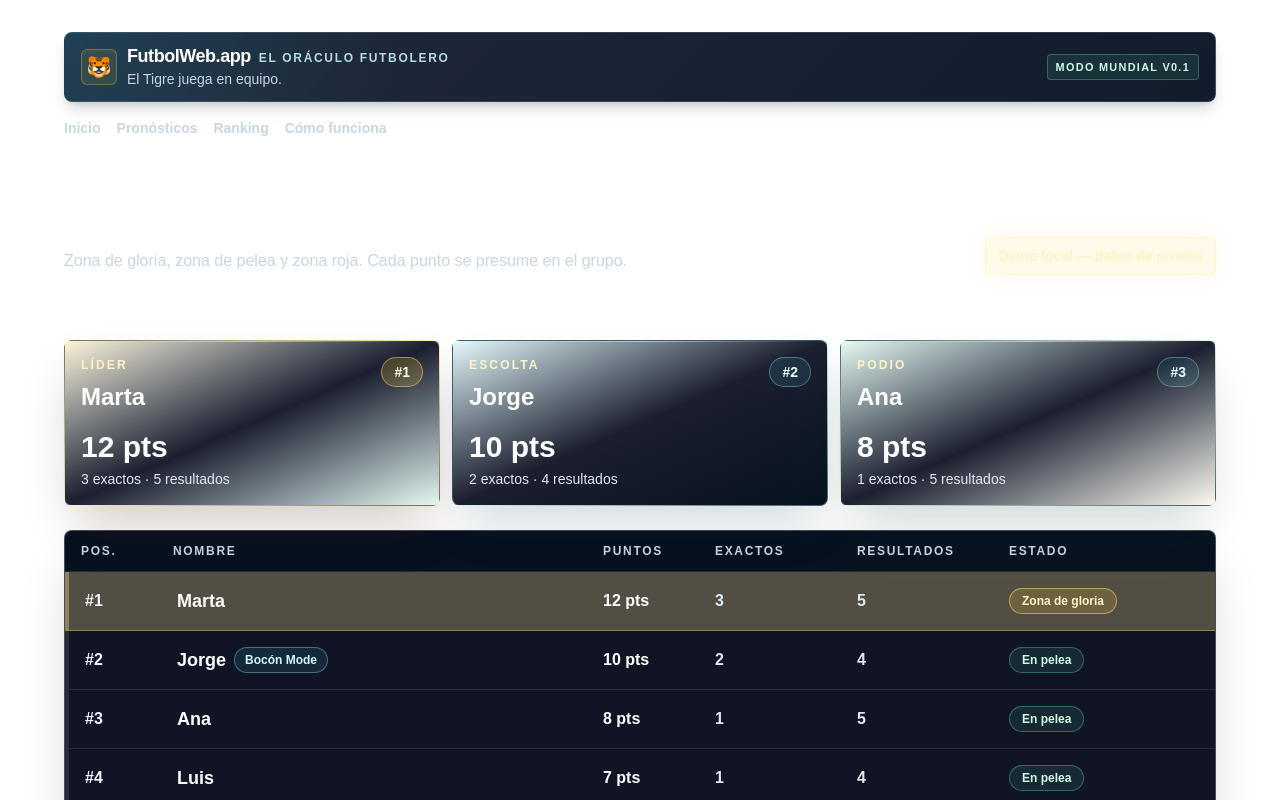
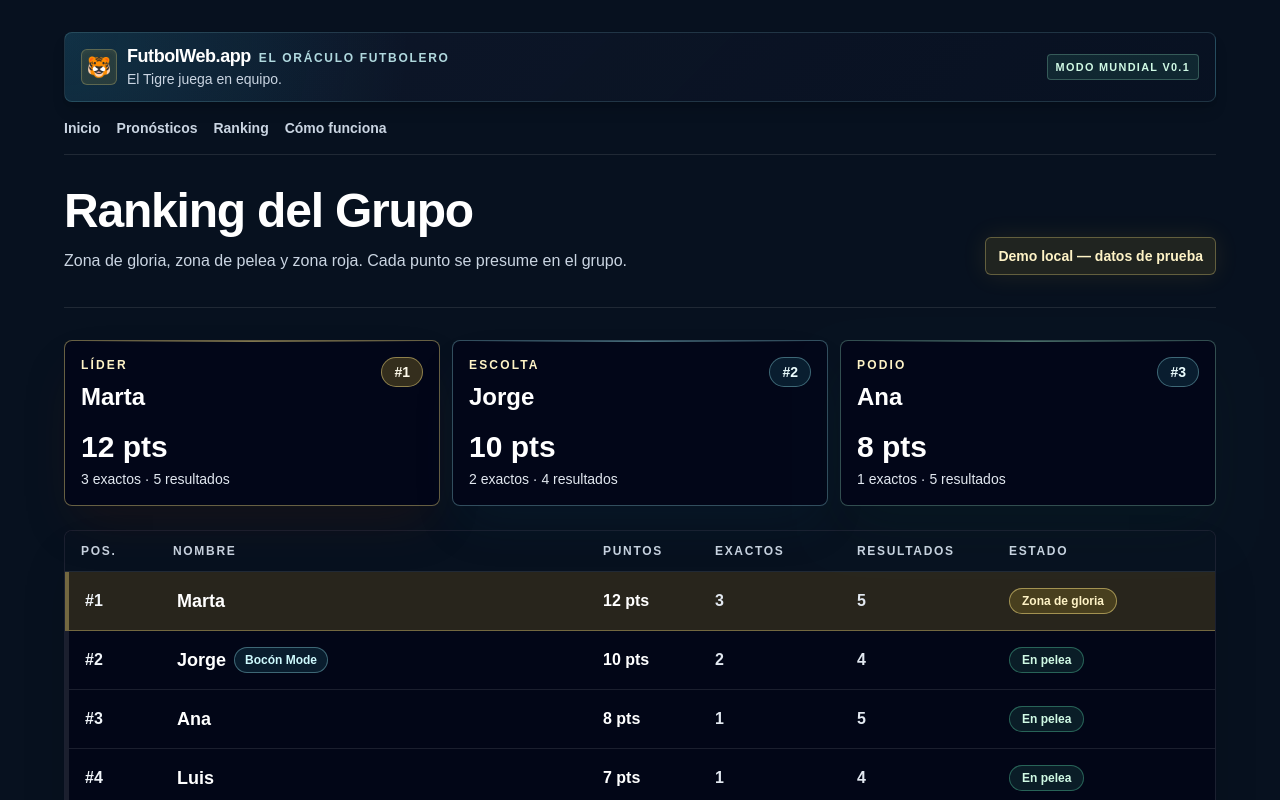
Before and after one commit to DFLghub/futbolweb-app, a Next.js app: page /ranking in a window 1280 px wide. Shown: the top 800 px of the page. Built offline with nearby package versions, Linux system fonts and the light colour scheme.

Commit message:
Fix global dark canvas and contrast

```diff
--- a/app/globals.css
+++ b/app/globals.css
@@ -1,8 +1,8 @@
 @import "tailwindcss";
 
 :root {
-  --background: #ffffff;
-  --foreground: #171717;
+  --background: #07111f;
+  --foreground: #f8fafc;
   --font-geist-sans: Arial, Helvetica, sans-serif;
   --font-geist-mono: "SFMono-Regular", Consolas, "Liberation Mono", Menlo, monospace;
 }
@@ -16,13 +16,18 @@
 
 @media (prefers-color-scheme: dark) {
   :root {
-    --background: #0a0a0a;
-    --foreground: #ededed;
+    --background: #07111f;
+    --foreground: #f8fafc;
   }
 }
 
+html,
 body {
   background: var(--background);
   color: var(--foreground);
+  min-height: 100%;
+}
+
+body {
   font-family: Arial, Helvetica, sans-serif;
 }
--- a/app/page.tsx
+++ b/app/page.tsx
@@ -17,7 +17,7 @@ export default function Home() {
   ];
 
   return (
-    <main className="min-h-screen bg-[radial-gradient(circle_at_top_left,rgba(52,211,153,0.12),transparent_28%),radial-gradient(circle_at_82%_18%,rgba(251,191,36,0.09),transparent_24%),#07111f] text-white">
+    <main className="min-h-screen bg-[#07111f] text-white">
       <section className="px-5 py-8 md:px-10">
         <div className="mx-auto max-w-6xl">
           <header className="flex flex-col gap-4 sm:flex-row sm:items-center sm:justify-between">
--- a/app/ranking/page.tsx
+++ b/app/ranking/page.tsx
@@ -5,7 +5,7 @@ import { mockRankingParticipants } from "@/lib/mock-ranking-data";
 
 export default function RankingPage() {
   return (
-    <main className="min-h-screen bg-[radial-gradient(circle_at_18%_0%,rgba(251,191,36,0.1),transparent_26%),radial-gradient(circle_at_88%_10%,rgba(34,211,238,0.08),transparent_24%),#07111f] px-5 py-8 text-white md:px-10">
+    <main className="min-h-screen bg-[#07111f] px-5 py-8 text-white md:px-10">
       <div className="mx-auto max-w-6xl">
         <BrandHeader className="mb-4" />
         <SimpleNav />
--- a/app/today/page.tsx
+++ b/app/today/page.tsx
@@ -9,7 +9,7 @@ export default function TodayPage() {
   });
 
   return (
-    <main className="min-h-screen bg-[radial-gradient(circle_at_20%_0%,rgba(34,211,238,0.1),transparent_28%),radial-gradient(circle_at_88%_12%,rgba(251,191,36,0.08),transparent_24%),#07111f] px-5 py-6 text-white md:px-10 md:py-8">
+    <main className="min-h-screen bg-[#07111f] px-5 py-6 text-white md:px-10 md:py-8">
       <div className="mx-auto max-w-5xl">
         <BrandHeader className="mb-3" />
         <div className="mb-5 border-b border-white/10 pb-4">
--- a/components/MatchCard.tsx
+++ b/components/MatchCard.tsx
@@ -74,9 +74,8 @@ export default function MatchCard({ match }: MatchCardProps) {
           : "";
 
   return (
-    <article className="relative overflow-hidden rounded-lg border border-cyan-200/20 bg-[linear-gradient(135deg,rgba(15,23,42,0.94),rgba(7,17,31,0.98))] p-4 shadow-xl shadow-black/25">
+    <article className="relative overflow-hidden rounded-lg border border-cyan-200/20 bg-slate-950 p-4 shadow-xl shadow-black/25">
       <div className="pointer-events-none absolute inset-x-4 top-0 h-px bg-gradient-to-r from-transparent via-cyan-200/45 to-transparent" />
-      <div className="pointer-events-none absolute inset-x-4 top-20 h-px bg-[repeating-linear-gradient(90deg,rgba(255,255,255,0.08)_0_20px,transparent_20px_34px)]" />
 
       <div className="flex flex-col gap-3 sm:flex-row sm:items-start sm:justify-between">
         <div>
--- a/components/RankingTable.tsx
+++ b/components/RankingTable.tsx
@@ -175,10 +175,16 @@ function PodiumCard({ participant }: { participant: RankingParticipant }) {
     participant.position === 1 ? "Líder" : participant.position === 2 ? "Escolta" : "Podio";
   const tone =
     participant.position === 1
-      ? "border-amber-200/40 bg-gradient-to-br from-amber-300/20 via-slate-950/90 to-emerald-300/15 shadow-amber-950/25"
+      ? "border-amber-200/40 bg-slate-950 shadow-amber-950/25"
       : participant.position === 2
-        ? "border-cyan-200/30 bg-gradient-to-br from-cyan-300/15 via-slate-950/90 to-[#07111f] shadow-cyan-950/20"
-        : "border-emerald-200/30 bg-gradient-to-br from-emerald-300/15 via-slate-950/90 to-amber-300/10 shadow-emerald-950/20";
+        ? "border-cyan-200/30 bg-slate-950 shadow-cyan-950/20"
+        : "border-emerald-200/30 bg-slate-950 shadow-emerald-950/20";
+  const accentLine =
+    participant.position === 1
+      ? "via-amber-200/50"
+      : participant.position === 2
+        ? "via-cyan-200/45"
+        : "via-emerald-200/45";
   const badgeTone =
     participant.position === 1
       ? "border-amber-200/45 bg-amber-300/20 text-amber-50"
@@ -186,7 +192,7 @@ function PodiumCard({ participant }: { participant: RankingParticipant }) {
 
   return (
     <article className={`relative overflow-hidden rounded-lg border p-4 shadow-2xl ${tone}`}>
-      <div className="pointer-events-none absolute inset-x-4 top-0 h-px bg-gradient-to-r from-transparent via-white/50 to-transparent" />
+      <div className={`pointer-events-none absolute inset-x-4 top-0 h-px bg-gradient-to-r from-transparent to-transparent ${accentLine}`} />
       <div className="flex items-start justify-between gap-4">
         <div>
           <p className="text-xs font-black uppercase tracking-[0.18em] text-amber-100">{placeLabel}</p>
```
